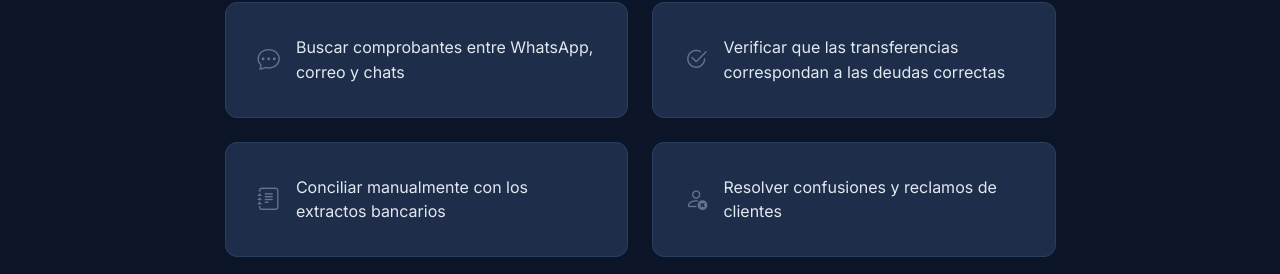
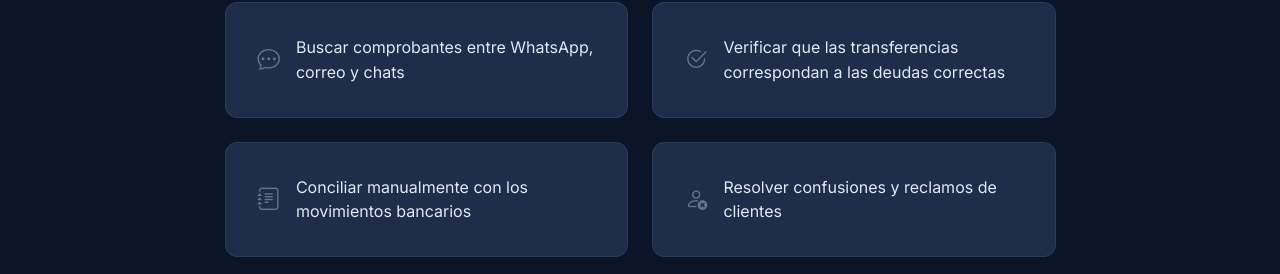
Before and after one commit to kazuyakuza/cobranza-app_landing, a Vue app: page / in a window 1280 px wide. Shown: the part 1145-1419 px from the top of the page. Built offline with nearby package versions, Linux system fonts and the light colour scheme.

Commit message:
feat: update problem section text — extractos → movimientos

```diff
--- a/src/components/landing/ProblemSection.vue
+++ b/src/components/landing/ProblemSection.vue
@@ -26,7 +26,7 @@ const painPoints: PainPoint[] = [
   },
   {
     icon: 'bi-journal-text',
-    text: 'Conciliar manualmente con los extractos bancarios'
+    text: 'Conciliar manualmente con los movimientos bancarios'
   },
   {
     icon: 'bi-person-x',
```
